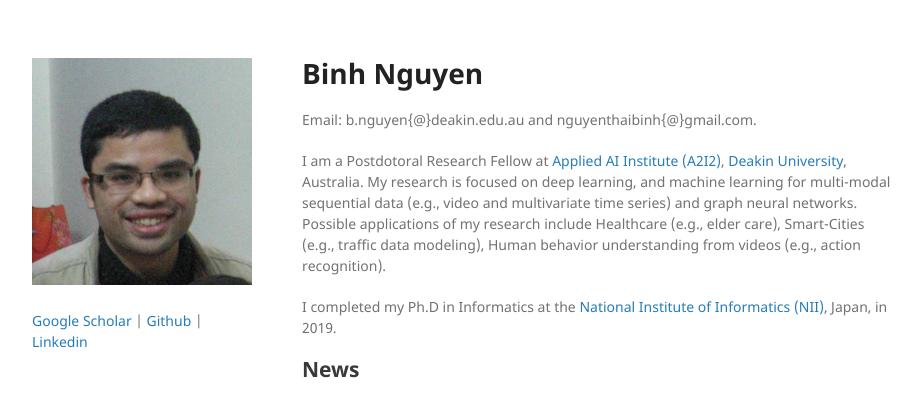
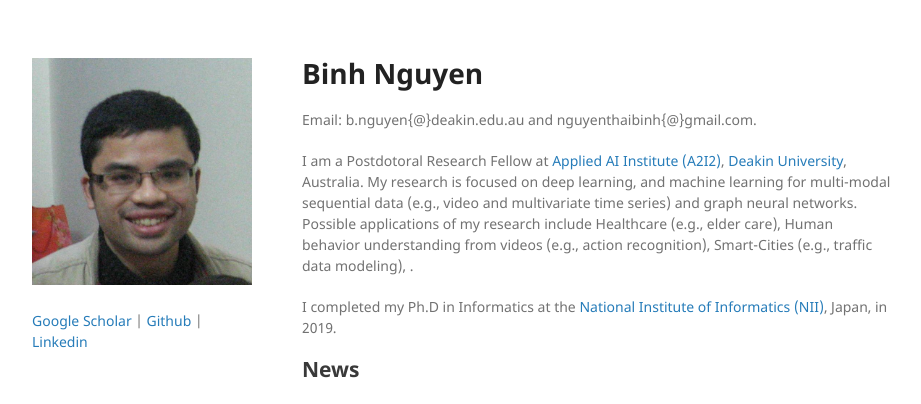
Before and after one commit to nguyenthaibinh/nguyenthaibinh.github.io, a Jekyll site: the page built from index.md, in a window 1280 px wide and 900 px high. Shown: the top 404 px of the window, without its empty margins (178-1099 px from the left). Built offline with Jekyll 4.4.1, drawn with Linux system fonts in a browser that asks for light colours; the repository's description, which GitHub fills in, is left out; our own code applies the rules of GitHub Pages for plain Markdown files.

```diff
--- a/index.md
+++ b/index.md
@@ -4,7 +4,7 @@ layout: default
 # Binh Nguyen
 Email: b.nguyen{@}deakin.edu.au and nguyenthaibinh{@}gmail.com.
 
-I am a Postdotoral Research Fellow at <a href="https://a2i2.deakin.edu.au">Applied AI Institute (A2I2)</a>, <a href="https://www.deakin.edu.au">Deakin University</a>, Australia. My research is focused on deep learning, and machine learning for multi-modal sequential data (e.g., video and multivariate time series) and graph neural networks. Possible applications of my research include Healthcare (e.g., elder care), Smart-Cities (e.g., traffic data modeling), Human behavior understanding from videos (e.g., action recognition).
+I am a Postdotoral Research Fellow at <a href="https://a2i2.deakin.edu.au">Applied AI Institute (A2I2)</a>, <a href="https://www.deakin.edu.au">Deakin University</a>, Australia. My research is focused on deep learning, and machine learning for multi-modal sequential data (e.g., video and multivariate time series) and graph neural networks. Possible applications of my research include Healthcare (e.g., elder care), Human behavior understanding from videos (e.g., action recognition), Smart-Cities (e.g., traffic data modeling), .
 
 I completed my Ph.D in Informatics at the <a href="http://www.nii.ac.jp/graduate/en/">National Institute of Informatics (NII)</a>, Japan, in 2019.
 
```
